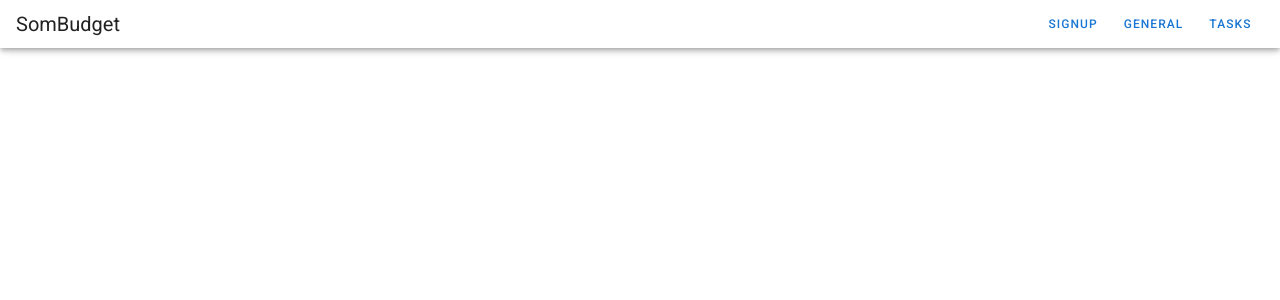
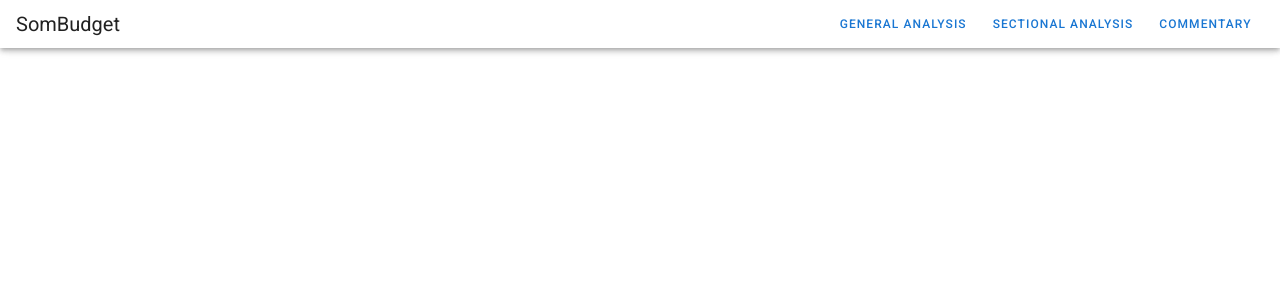
Before and after one commit to MoKillem/SomBudget, a Vue app in the folder frontend/: page / in a window 1280 px wide. Shown: the top 300 px of the page. Built offline with nearby package versions, Linux system fonts and the light colour scheme; what @syncfusion/ej2-vue-charts would draw is missing.

Commit message:
style(navbar): Orders navbar and alters comments.

```diff
--- a/frontend/src/components/Navbar.vue
+++ b/frontend/src/components/Navbar.vue
@@ -9,10 +9,9 @@
       <v-toolbar-title>SomBudget</v-toolbar-title>
 
       <v-spacer></v-spacer>
-
-     <v-btn text color='primary' small>Signup</v-btn>
-    <v-btn text @click="routePush('/')" color='primary' small >General</v-btn>
-    <v-btn text color='primary' small> Tasks</v-btn>
+    <v-btn text @click="routePush('/')" color='primary' small >General analysis</v-btn>
+    <v-btn text color='primary' small>Sectional Analysis</v-btn>
+    <v-btn text color='primary' small>Commentary</v-btn>
     </v-toolbar>
   </v-card>
 </template>
```
